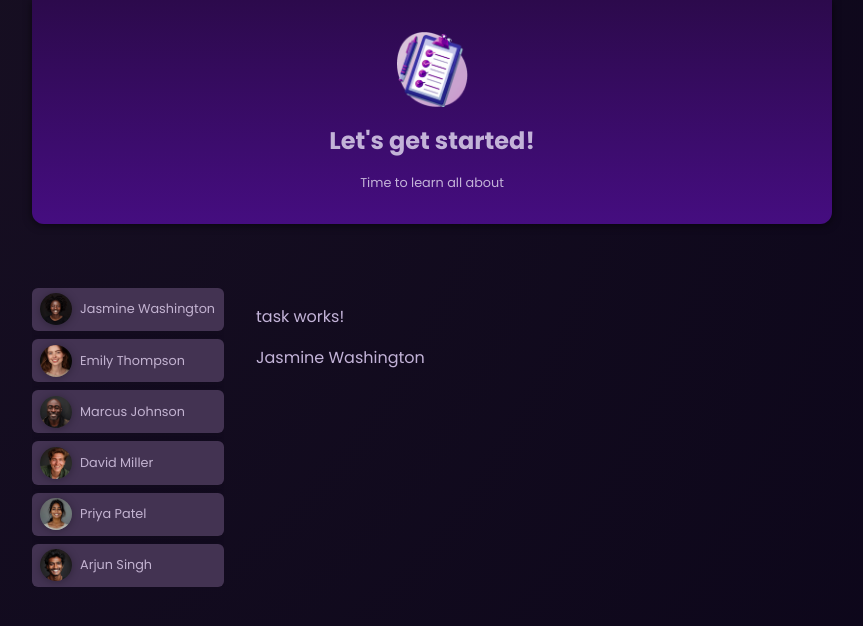
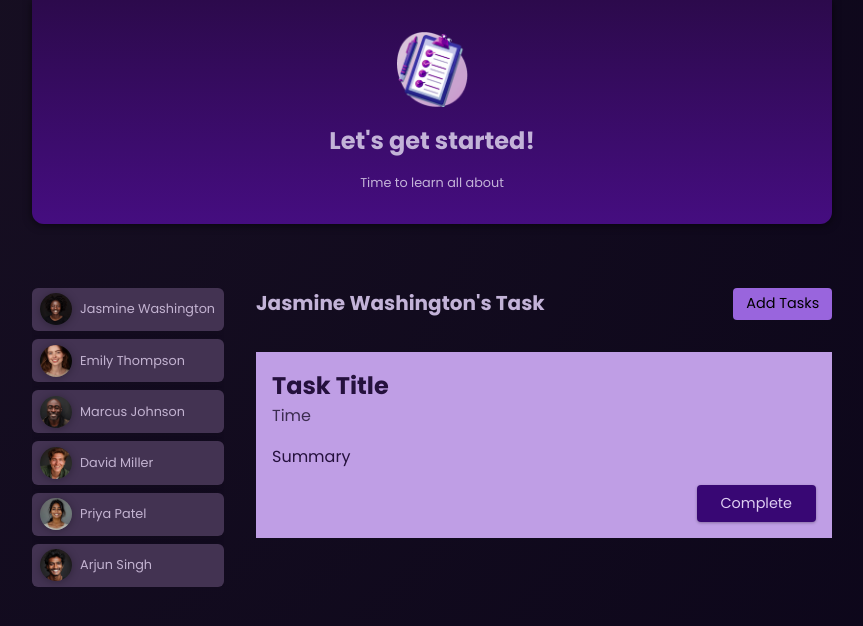
Before and after one commit to alifbelajar97/tutorial-angular, an Angular app: page / in a window 1280 px wide. Both pictures are taken after a click on the button "Jasmine Washington". Shown: the top 626 px of the page, without its empty margins (208-1071 px from the left). Built offline with nearby package versions, Linux system fonts and the light colour scheme.

Commit message:
tutorial 44

```diff
--- a/src/app/app.component.html
+++ b/src/app/app.component.html
@@ -7,5 +7,10 @@
         </li>
         }
     </ul>
-    <app-task [name]="selectedUser.name"/>
+    @if(selectedUser){
+    <app-tasks [name]="selectedUser.name" />
+    } @else {
+        <p id="fallback">Select a user to see their task!</p>
+    }
+
 </main>
--- a/src/app/app.component.ts
+++ b/src/app/app.component.ts
@@ -2,22 +2,22 @@
 import { HeaderComponent } from './components/header/header.component';
 import { UserComponent } from './components/user/user.component';
 import { DUMMY_USERS } from './mocks/dummy-user';
-import { TaskComponent } from './components/task/task.component';
 import { User } from './interfaces/user.interface';
+import { TasksComponent } from './components/tasks/tasks.component';
 
 @Component({
   selector: 'app-root',
   imports: [
     HeaderComponent,
     UserComponent,
-    TaskComponent
+    TasksComponent
   ],
   templateUrl: './app.component.html',
   styleUrl: './app.component.css'
 })
 export class AppComponent {
   users = DUMMY_USERS;
-  selectedUserId = 'u1';
+  selectedUserId?: string;
 
   get selectedUser(){
     return this.users.find(user => user.id == this.selectedUserId)!;
--- a/src/app/components/task/task.component.html
+++ /dev/null
@@ -1,2 +0,0 @@
-<p>task works!</p>
-{{ name }}
--- /dev/null
+++ b/src/app/components/tasks/task/task.component.css
@@ -0,0 +1,37 @@
+article {
+  padding: 1rem;
+  color: #25113d;
+  background-color: #bf9ee5;
+}
+
+h2 {
+  margin: 0;
+}
+
+time {
+  color: #3c2c50;
+}
+
+.actions {
+  text-align: right;
+  margin: 0;
+}
+
+.actions button {
+  font: inherit;
+  font-size: 0.9rem;
+  cursor: pointer;
+  background-color: #380774;
+  color: #decdf2;
+  border-radius: 4px;
+  padding: 0.5rem 1.5rem;
+  border: none;
+  box-shadow: 0 1px 3px rgba(0, 0, 0, 0.3);
+  transition: all 0.3s ease;
+}
+
+.actions button:hover,
+.actions button:active {
+  background-color: #4a0774;
+  box-shadow: 0 1px 6px rgba(0, 0, 0, 0.3);
+}
--- /dev/null
+++ b/src/app/components/tasks/task/task.component.html
@@ -0,0 +1,8 @@
+<article>
+    <h2>Task Title</h2>
+    <time>Time</time>
+    <p>Summary</p>
+    <p class="actions">
+        <button>Complete</button>
+    </p>
+</article>
--- a/src/app/components/task/task.component.ts
+++ b/src/app/components/tasks/task/task.component.ts
@@ -1,4 +1,4 @@
-import { Component, Input } from '@angular/core';
+import { Component } from '@angular/core';
 
 @Component({
   selector: 'app-task',
@@ -7,5 +7,5 @@
   styleUrl: './task.component.css'
 })
 export class TaskComponent {
-  @Input({required: true}) name!: any;
+
 }
--- /dev/null
+++ b/src/app/components/tasks/tasks.component.css
@@ -0,0 +1,63 @@
+#tasks {
+  padding: 1rem;
+  border-radius: 8px;
+  max-height: 60vh;
+  overflow: auto;
+  background-color: #3a2c54;
+}
+
+header {
+  display: flex;
+  justify-content: space-between;
+  align-items: flex-start;
+  margin-bottom: 2rem;
+  gap: 1rem;
+}
+
+h2 {
+  margin: 0;
+  font-size: 0.9rem;
+  width: 60%;
+  text-wrap: balance;
+}
+
+menu {
+  margin: 0;
+  padding: 0;
+}
+
+menu button {
+  font: inherit;
+  cursor: pointer;
+  background-color: #9965dd;
+  border-radius: 4px;
+  border: none;
+  padding: 0.35rem 0.8rem;
+  font-size: 0.9rem;
+}
+
+menu button:hover,
+menu button:active {
+  background-color: #a565dd
+}
+
+ul {
+  list-style: none;
+  margin: 1rem 0;
+  padding: 0;
+  display: flex;
+  flex-direction: column;
+  gap: 1rem;
+  max-height: 50vh;
+  overflow: auto;
+}
+
+@media (min-width: 768px) {
+  h2 {
+    font-size: 1.25rem;
+  }
+
+  menu {
+    width: auto;
+  }
+}
--- /dev/null
+++ b/src/app/components/tasks/tasks.component.html
@@ -0,0 +1,13 @@
+<section id="task">
+    <header>
+        <h2>{{ name }}'s Task</h2>
+        <menu>
+            <button>Add Tasks</button>
+        </menu>
+    </header>
+    <ul>
+        <li>
+            <app-task />
+        </li>
+    </ul>
+</section>
```
Also changed, not shown: src/app/components/tasks/tasks.component.ts (added, +15 -0 lines), src/app/components/task/task.component.css (deleted), 2 other files (tests, documents, lock files or other folders).
